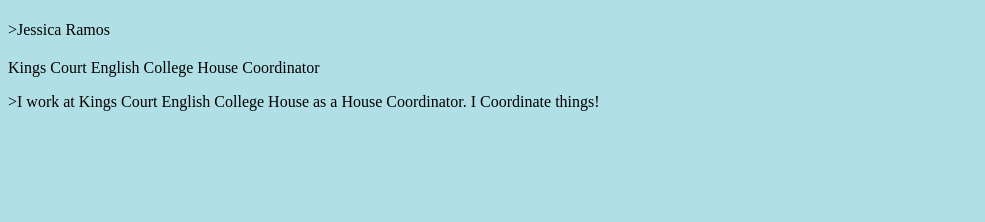
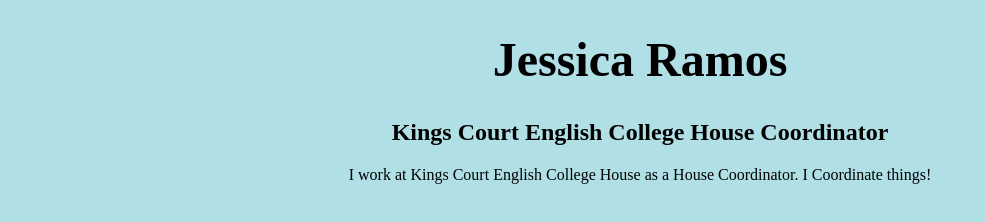
Before and after one commit to ramosj8256/ramosj8256.github.io, a plain HTML site: page index.html in a window 1280 px wide. Shown: the whole page, without its empty margins (0-985 px from the left). Drawn offline with Linux system fonts and the light colour scheme.

Commit message:
Update index.html

```diff
--- a/index.html
+++ b/index.html
@@ -1,14 +1,12 @@
 <!DOCTYPE html>
 <html>
 <head>
-<title>Page Title</title>
+<title>Jessica Ramos</title>
 </head>
 <body>
 <body style="background-color:powderblue;">
-
-<h1 style="text-align:center;"></h1>>Jessica Ramos</h1>
-<h2 style="text-align:center;"></h2>Kings Court English College House Coordinator</h2>
-<p style="text-align:center;"></p>>I work at Kings Court English College House as a House Coordinator. I Coordinate things!</p>
-
+<h1 style="text-align:center;font-size:300%;">Jessica Ramos</h1>
+<h2 style="text-align:center;font-size:150%;">Kings Court English College House Coordinator</h2>
+<p style="text-align:center;">I work at Kings Court English College House as a House Coordinator. I Coordinate things!</p>
 </body>
 </html>
```
